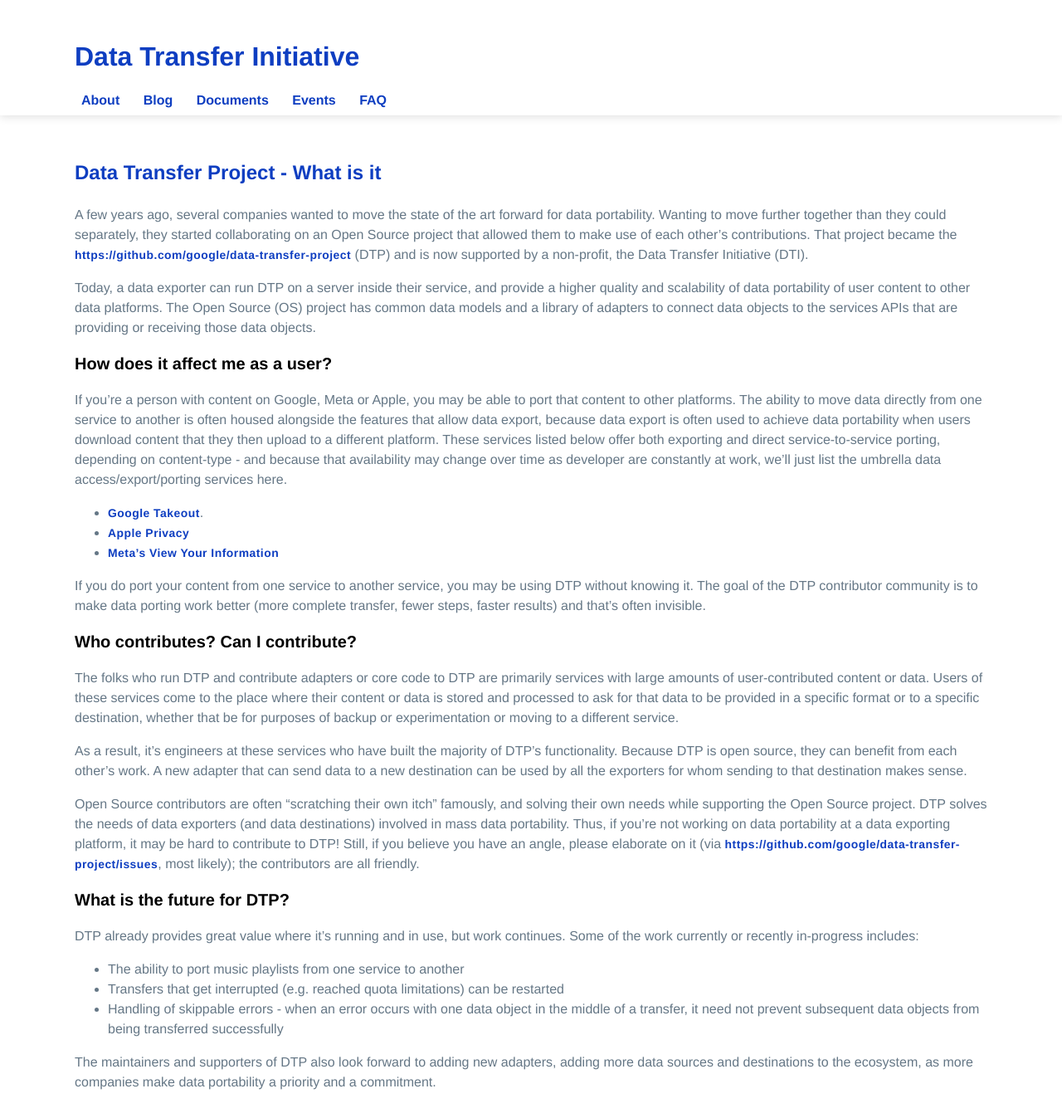
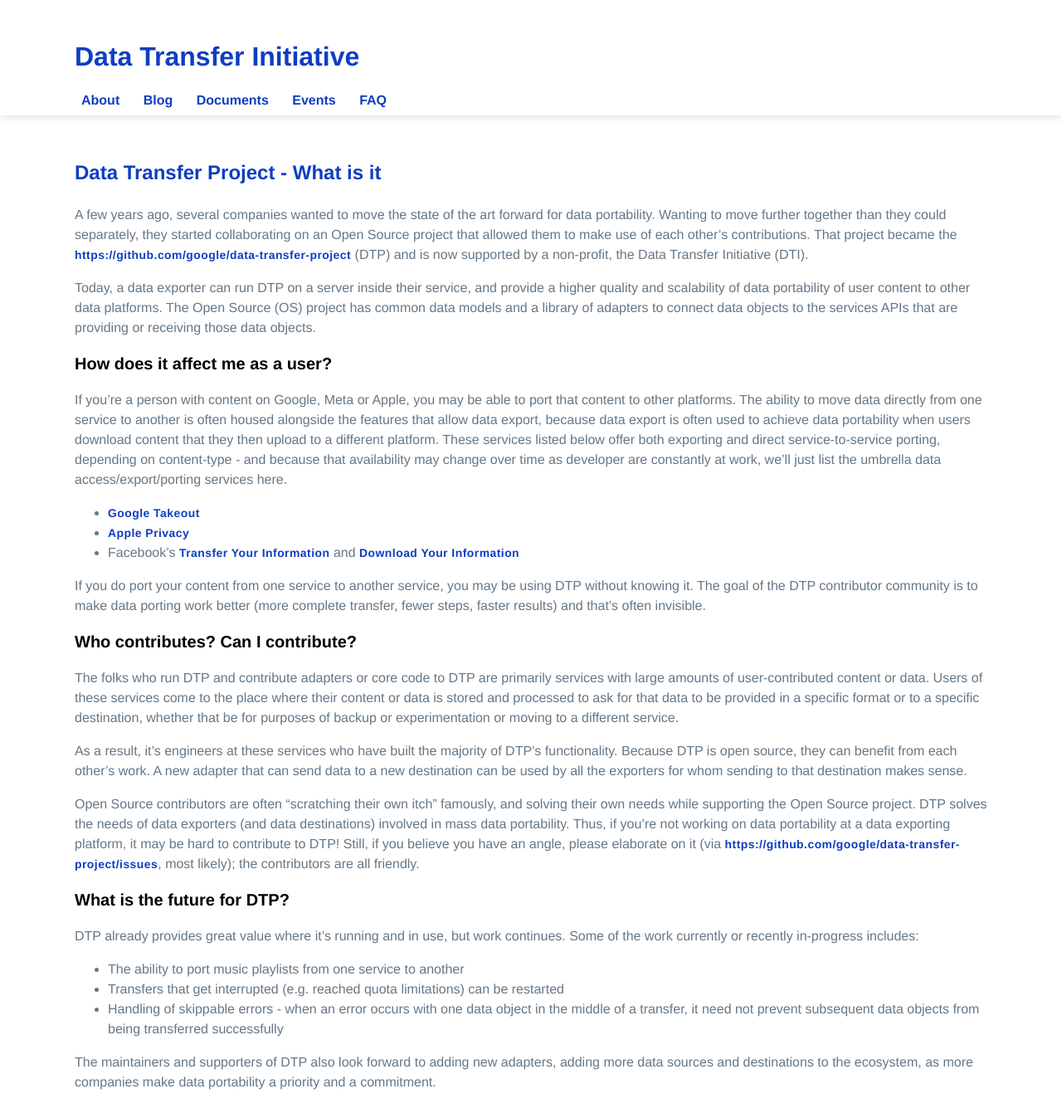
Before and after one commit to dtinit/dtinit.github.io, a Jekyll site: the page built from docs/dtp-what-is-it.md, in a window 1280 px wide. Shown: the whole page at 83% size. Built offline with Jekyll 4.4.1, drawn with Linux system fonts in a browser that asks for light colours; our own code applies the rules of GitHub Pages for plain Markdown files.

Commit message:
Update dtp-what-is-it.md

```diff
--- a/docs/dtp-what-is-it.md
+++ b/docs/dtp-what-is-it.md
@@ -11,9 +11,9 @@
 
 If you're a person with content on Google, Meta or Apple, you may be able to port that content to other platforms. The ability to move data directly from one service to another is often housed alongside the features that allow data export, because data export is often used to achieve data portability when users download content that they then upload to a different platform.  These services listed below offer both exporting and direct service-to-service porting, depending on content-type - and because that availability may change over time as developer are constantly at work, we'll just list the umbrella data access/export/porting services here.
 
-* [Google Takeout](https://takeout.google.com/).
+* [Google Takeout](https://takeout.google.com/)
 * [Apple Privacy](https://privacy.apple.com)
-* [Meta's View Your Information](https://auth.meta.com/settings/vyi/)
+* Facebook's [Transfer Your Information](https://facebook.com/tyi) and [Download Your Information](https://facebook.com/dyi)
 
 If you do port your content from one service to another service, you may be using DTP without knowing it.  The goal of the DTP contributor community is to make data porting work better (more complete transfer, fewer steps, faster results) and that's often invisible.
 
```
